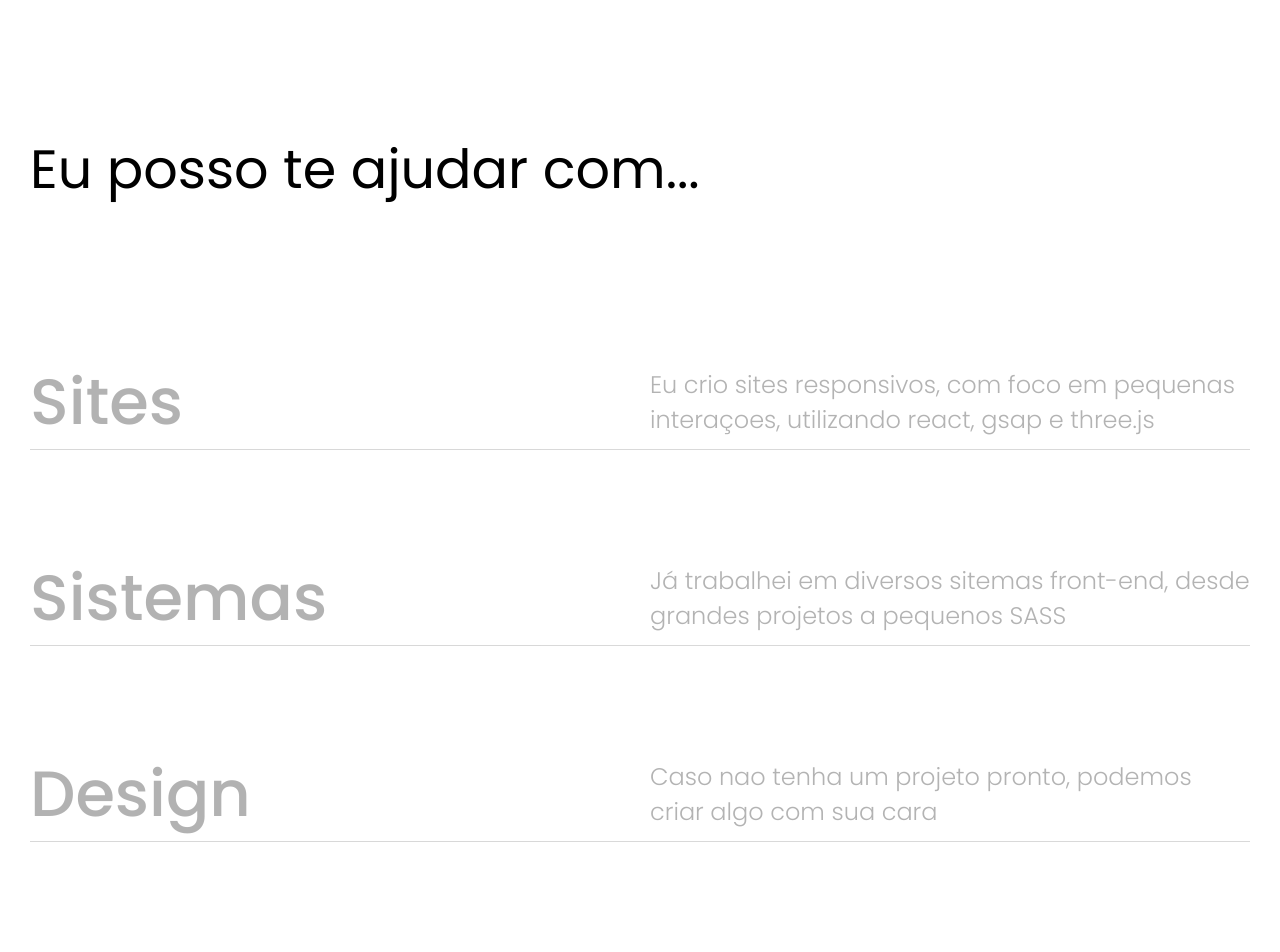
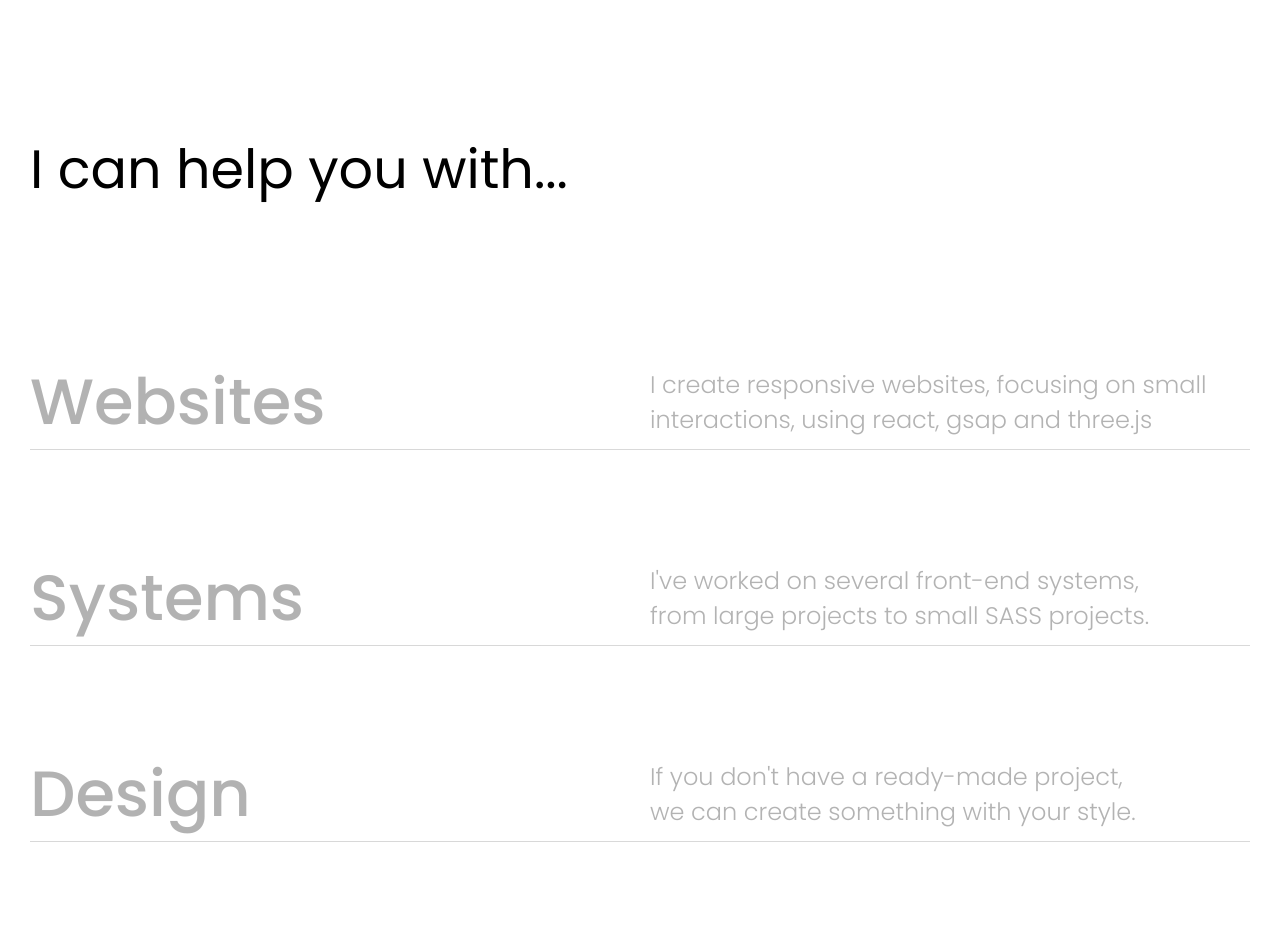
Before and after one commit to GabrielBarbosa2003/portfolio-2025, a React (Vite) app: page /about in a window 1280 px wide. Shown: the part 1500-2452 px from the top of the page. Built offline with nearby package versions, Linux system fonts and the light colour scheme.

Commit message:
fix: translated pt to en

```diff
--- a/src/Pages/About/AboutComponents/ICanHelp/index.jsx
+++ b/src/Pages/About/AboutComponents/ICanHelp/index.jsx
@@ -10,9 +10,9 @@ export default function ICanHelp() {
     const listRef = useRef([])
 
     const list = [
-        { id: 1, job: "Sites", desc: <>Eu crio sites responsivos, com foco em pequenas <br></br> interaçoes, utilizando react, gsap e three.js</> },
-        { id: 2, job: "Sistemas", desc: <>Já trabalhei em diversos sitemas front-end, desde <br></br> grandes projetos a pequenos SASS</> },
-        { id: 3, job: "Design", desc: <>Caso nao tenha um projeto pronto, podemos<br></br> criar algo com sua cara</> }
+        { id: 1, job: "Websites", desc: <>I create responsive websites, focusing on small <br></br> interactions, using react, gsap and three.js</> },
+        { id: 2, job: "Systems", desc: <>I've worked on several front-end systems, <br></br> from large projects to small SASS projects.</> },
+        { id: 3, job: "Design", desc: <>If you don't have a ready-made project,<br></br> we can create something with your style.</> }
     ]
 
 
@@ -63,7 +63,7 @@ export default function ICanHelp() {
     return (
         <section className='icanhelp-section'>
             <div className='grid-global'>
-                <h1 ref={titleRef}>Eu posso te ajudar com...</h1>
+                <h1 ref={titleRef}>I can help you with...</h1>
 
                 <div className='list-help'>
 
```
